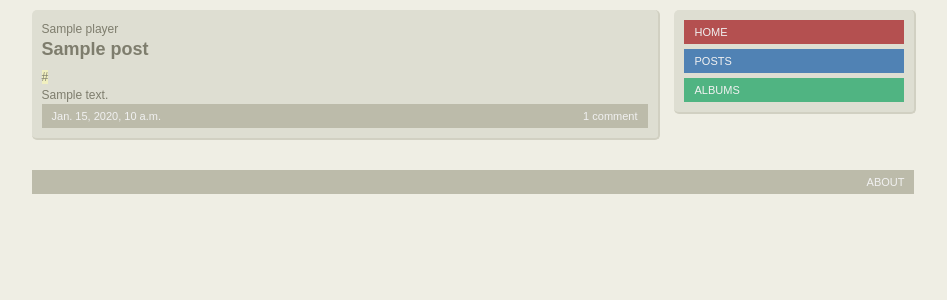
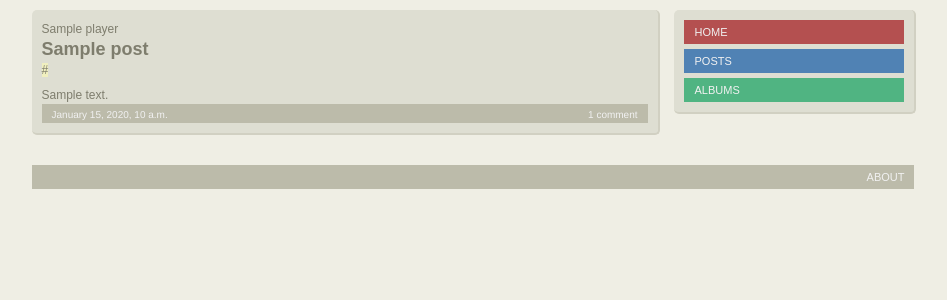
Before and after one commit to nicpottier/cloudwich, a Django app: template templates/post.html in a window 1280 px wide. Shown: the part 56-356 px from the top of the page, without its empty margins (167-1114 px from the left). Run offline with Django 3.2, Linux system fonts and the light colour scheme; the template is opened without the code that fills it: most values are stand-ins (such as "Sample title", 1, 10 or a date in 2020).

Commit message:
more css cleanup, blockquote stylings, SEO friendly urls for posts and albums, linked article titles, tumbler dates, remove sqlite dependency

```diff
--- a/cloudyp/tumbler.py
+++ b/cloudyp/tumbler.py
@@ -1,12 +1,13 @@
 from tumblr import Api
 import urllib
 import re
+from datetime import datetime
 
 class Post:
     def __init__(self, entry):
         self.type = entry['type']
         self.url = entry['url']
-        self.date = entry['date']
+        self.date = datetime.strptime(entry['date'], '%a, %d %b %Y %H:%M:%S')
         self.id = entry['id']
 
         if self.type == 'link':
--- a/cloudyp/urls.py
+++ b/cloudyp/urls.py
@@ -22,19 +22,19 @@ urlpatterns = patterns('',
     # (r'^admin/', include(admin.site.urls)),
 
     # displays all our albums
-    (r'^albums/', albums),
+    (r'^albums/$', albums),
 
     # single album with id passed in
-    (r'^album/(.*)$', album),
+    (r'^album/(\d+)/.*$', album),
 
     # single photo
-    (r'^photo/(.*?)/(.*)$', photo),
+    (r'^photo/(\d+)/(\d+)$', photo),
 
     # all posts
     (r'^posts/$', posts),
 
     # single post
-    (r'^post/(.*)$', post),
+    (r'^post/(\d+)/.*$', post),
 
     # index page
     (r'^$', index),
--- a/cloudyp/views.py
+++ b/cloudyp/views.py
@@ -18,7 +18,7 @@ def photo(request, albumId, photoId):
     return render_to_response('photo.html', locals())
 
 def posts(request):
-    posts = tumbler.get_posts(settings.TUMBLR_USER)
+    posts = tumbler.get_posts(settings.TUMBLR_USER, settings.DISQUS_FORUM_NAME)
     return render_to_response('posts.html', locals())
 
 def post(request, postId):
--- a/site_media/style.css
+++ b/site_media/style.css
@@ -121,12 +121,54 @@ a:active,a:focus,input {
     text-decoration:none;
 }
 
+.small {
+    font-family:Helvetica;
+    font-size:10px;
+    line-height: normal;
+    min-height: 0px;
+    padding: 5px 10px 3px 10px;
+}
+
+.post_title a {
+    text-decoration: none;
+    color:#7E7D6D;
+}
+
 .post_body a, .post_link {
     color: #7E7D6D;
     background: #F0EFBF;
     text-decoration: none;
 }
 
+.post_body img {
+  border: 1px solid #bebdab;
+  background: #f2f2ea;
+  padding: 5px;
+  margin-right: 6px;
+  margin-bottom: 6px;
+}
+
+.post_body blockquote {
+  background-image: url('/site_media/quote.png');
+  background-repeat: no-repeat;
+  background-position: left center;
+  margin: 0px 0px 0px 0px;
+  margin-bottom: .5em;
+  margin-left: 0px;
+  padding-left: 40px;
+  padding-right: 30px;
+  min-height: 44px;
+  font-style: italic;
+}
+
+p {
+  margin-bottom: .5em;
+}
+
+.post_link {
+  position: relative;
+  top: -7px;
+}
 
 h1 {
     margin-top: 0;
@@ -145,6 +187,11 @@ h2 {
 .right {
     float: right;
 }
+
+.text-right {
+    text-align: right;
+}
+
 
 a img {
     border-width: 0;
--- a/templates/albums.html
+++ b/templates/albums.html
@@ -9,7 +9,7 @@
 {% block col1 %}
 <div class="space box">
   <div class="albums">
-{% for album in albums %}<a href="/album/{{album.id}}"><img border="0" src="{{album.thumb}}" /></a>{% endfor %}
+{% for album in albums %}<a href="/album/{{ album.id }}/{{ album.title|urlencode }}"><img border="0" src="{{album.thumb}}" /></a>{% endfor %}
   </div>
 </div>
 {% endblock %}
--- a/templates/includes/post.html
+++ b/templates/includes/post.html
@@ -5,7 +5,7 @@
   </div>
   {% endif %}
   {% if post.title %}
-  <h2 class="post_title">{{ post.title }}</h2>
+  <h2 class="post_title"><a href="/post/{{ post.id }}/{{ post.title|urlencode }}">{{ post.title }}</a></h2>
   {% endif %}
   {% if post.link %}
   <a class="post_link" href="{{ post.link }}">{{ post.link }}</a>
@@ -13,11 +13,13 @@
   <div class="post_body">
     {{ post.body|safe }}
   </div>
-  <a class="bar brown" href="/post/{{ post.id }}">
-    <div class="left">{{ post.date }}</div>
-    <div class="right">
+  <a class="clear bar brown small" href="/post/{{ post.id }}/{{ post.title|urlencode }}">
+    <div class="left">{{ post.date|date:'F j, Y, P' }}</div>
+    <div class="text-right">
       {% if post.comment_count %}
       {{ post.comment_count }} comment{{ post.comment_count|pluralize }}
+      {% else %}
+      &nbsp;
       {% endif %}
     </div>
   </a>
```
Also changed, not shown: cloudyp/settings.py (+6 -2 lines), templates/index.html (+4 -4 lines), site_media/quote.png (added), 5 other files.
